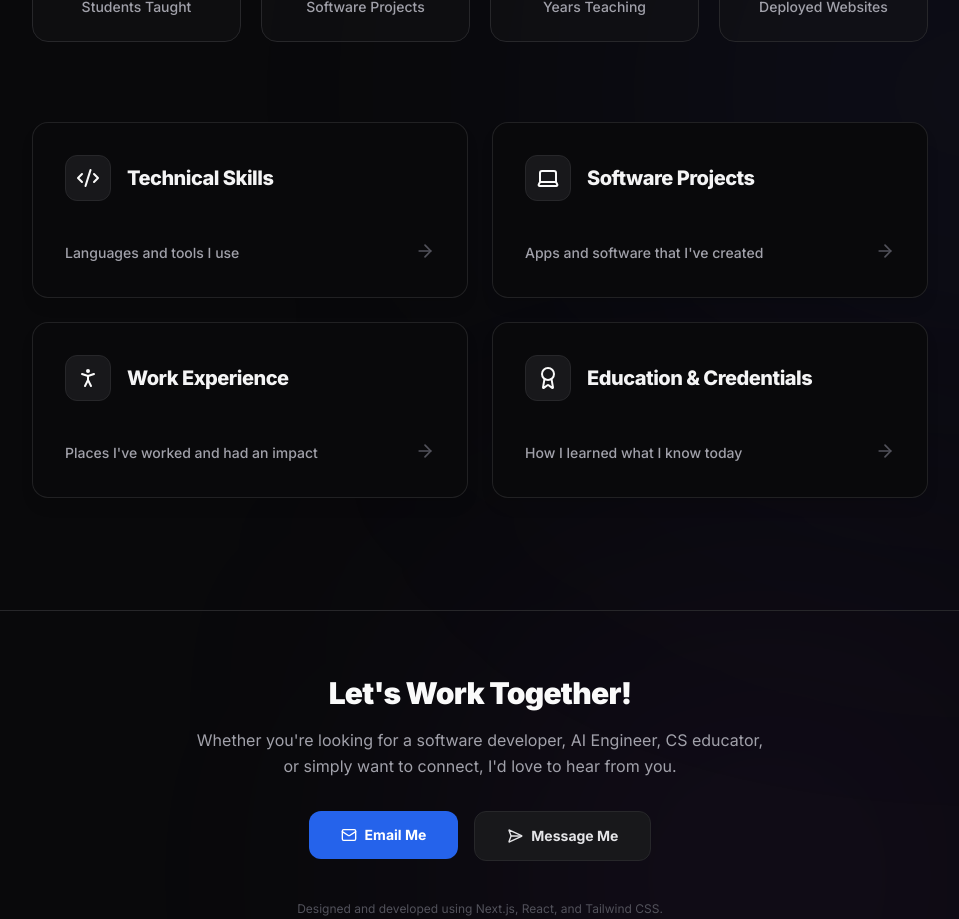
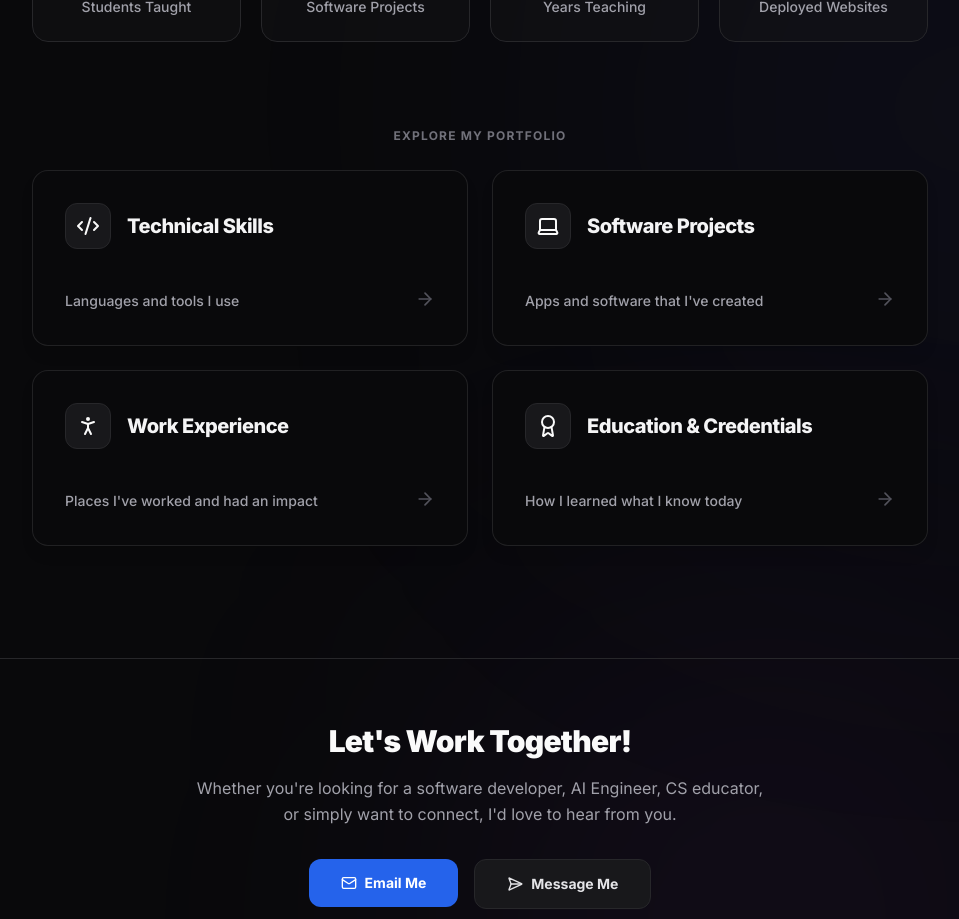
Before and after one commit to ECampbell37/portfolioWebsite, a Next.js app: page / in a window 1280 px wide. Shown: the part 820-1739 px from the top of the page, without its empty margins (160-1119 px from the left). Built offline with nearby package versions, Linux system fonts and the light colour scheme.

Commit message:
Added section header for route buttons

```diff
--- a/app/page.tsx
+++ b/app/page.tsx
@@ -226,6 +226,11 @@ export default function Home() {
           ))}
         </div>
 
+        {/* Small Section Header */}
+        <div className="w-full text-center mb-6 opacity-0 animate-slide-up" style={{ animationDelay: '390ms' }}>
+          <span className="text-xs 2xl:text-sm font-bold tracking-widest text-zinc-500 uppercase">Explore my Portfolio</span>
+        </div>
+
         {/* Page Route Buttons */}
         <div
           className="w-full opacity-0 animate-slide-up delay-5"
@@ -266,7 +271,7 @@ export default function Home() {
 
       {/* Contact Footer */}
       <footer className="mt-28 w-full border-t border-zinc-800 pt-16 animate-slide-up delay-6">
-        <div className="max-w-3xl mx-auto text-center">
+        <div className="max-w-3xl 2xl:max-w-4xl mx-auto text-center">
 
           <h2 className="text-3xl 2xl:text-4xl font-black tracking-tight text-zinc-50 mb-4">
             Let&apos;s Work Together!
--- a/app/projects/page.tsx
+++ b/app/projects/page.tsx
@@ -105,7 +105,7 @@ export default function ProjectsPage() {
           Software Projects
         </h1>
         <p className="text-zinc-400 text-lg 2xl:text-xl leading-relaxed">
-          A collection of my own web applications that you can try right now, plus academic projects from my college coursework and independent learning.
+          A collection of my web applications that you can try right now, plus academic projects from my college coursework and independent learning.
         </p>
       </header>
 
```
